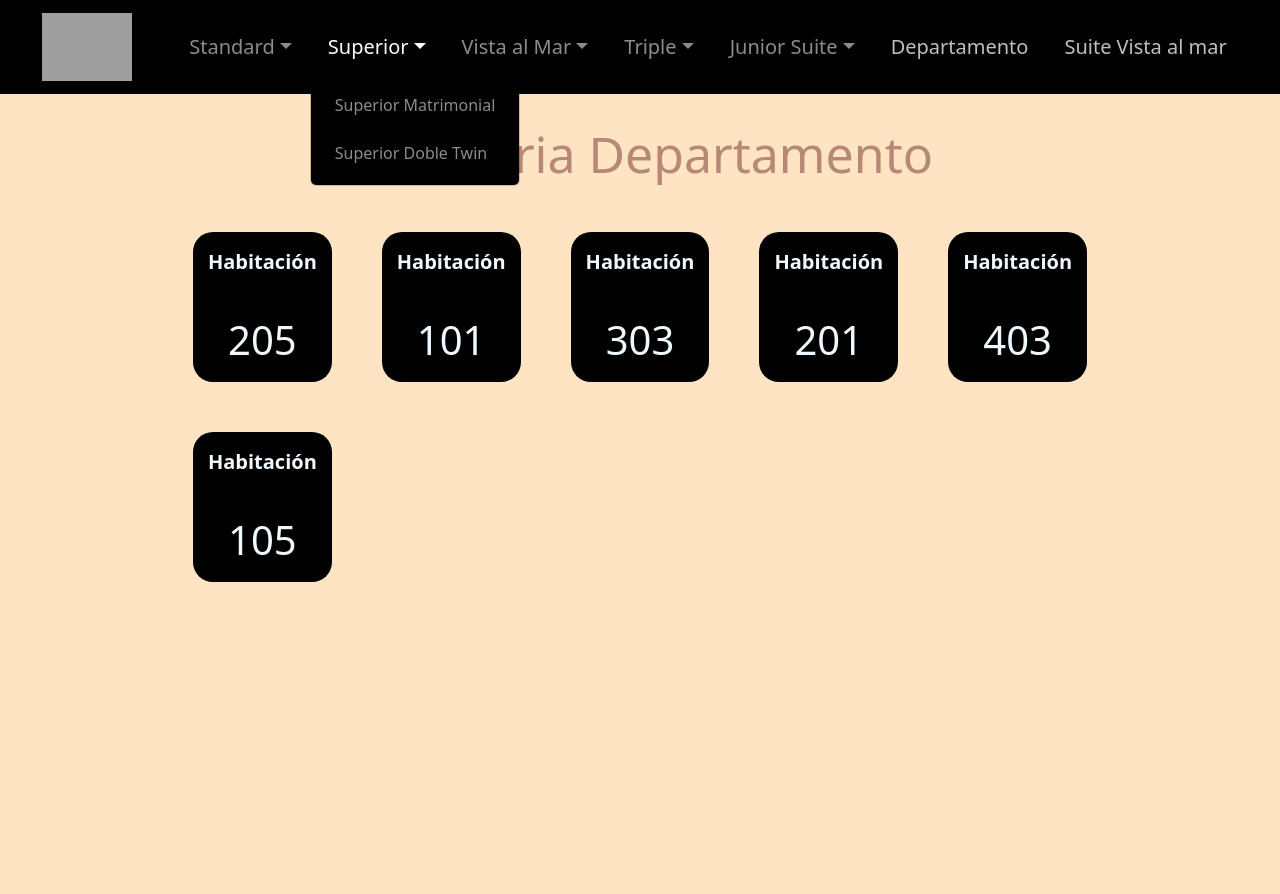
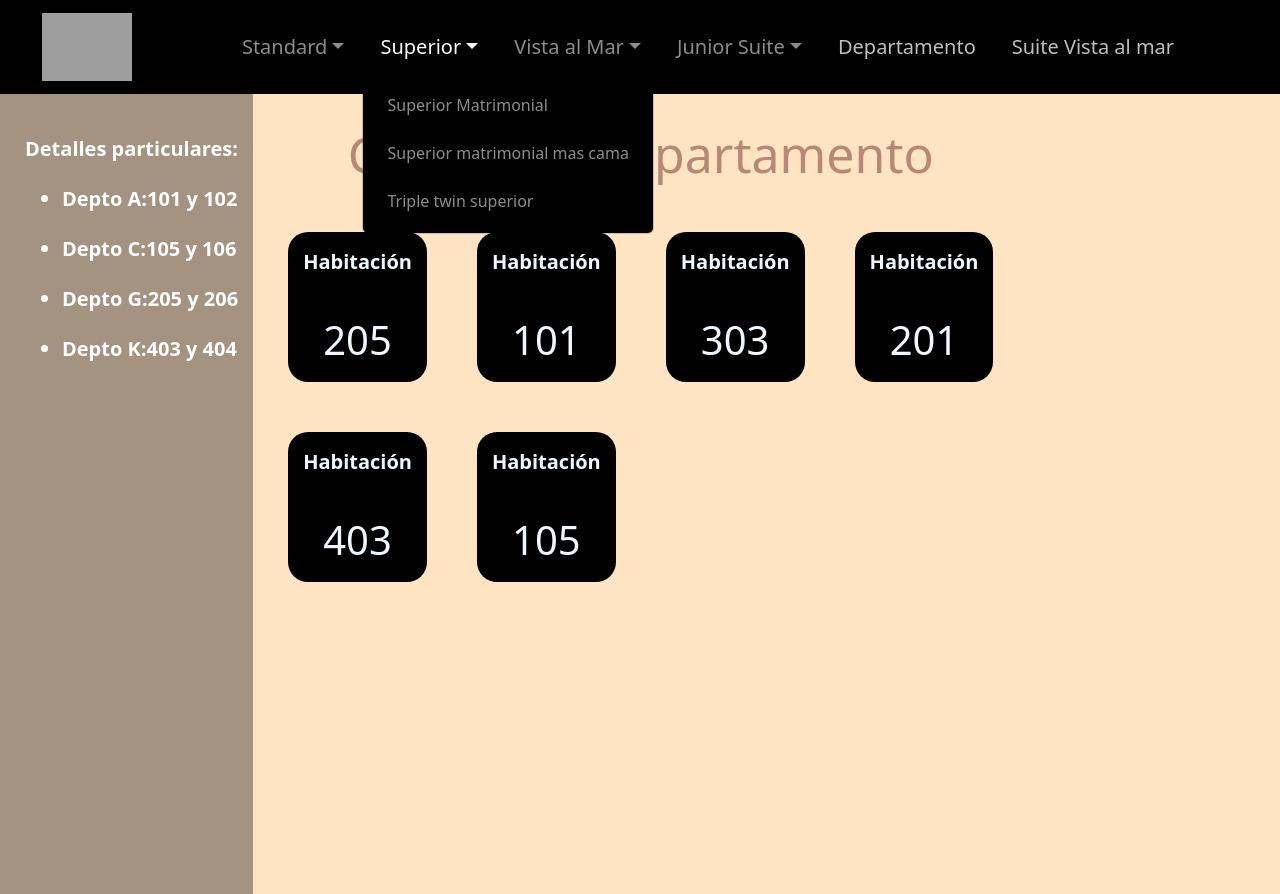
Before and after one commit to vabalo9/Aplicacion-Iruna, a React (Vite) app: page /categoria/IDEP in a window 1280 px wide. Both pictures are taken after a click on the button "Superior". Built offline with nearby package versions, Linux system fonts and the light colour scheme; grey boxes are pictures that could not be loaded.

Commit message:
cambios generales

```diff
--- a/src/App.css
+++ b/src/App.css
@@ -49,7 +49,7 @@ margin-bottom: 50px;
 
  .container-products {
   display: grid;
-  grid-template-columns: repeat(5, 1fr);
+  grid-template-columns: repeat(4, 1fr);
   grid-auto-rows: 150px; /* altura fija para los elementos */
   gap: 50px;
   padding-block: 40px;
@@ -114,7 +114,8 @@ margin-bottom: 50px;
  .div-filtros {
   background-color: rgba(47, 45, 42, 0.441);
   padding-top: 20px;
-  padding-right: 50px;
+  padding-right: 15px;
+  margin-right: 5px;
 }
 
 
@@ -153,9 +154,7 @@ margin-bottom: 50px;
   text-decoration: underline;
 }
 
-.margen {
-  margin-right: 20px;
-}
+
  .invisible {
   display: none;
  }
--- a/src/Components/BootstrapNavbar.jsx
+++ b/src/Components/BootstrapNavbar.jsx
@@ -35,7 +35,8 @@ const BootstrapNavbar = () => {
           </a>
           <ul className="dropdown-menu">
             <li><a className="dropdown-item" ><Link className="nav-link navbar-dark" to ={`/categoria/${"IDSST"}`}>Superior Matrimonial</Link></a></li>
-            <li><a className="dropdown-item" > <Link className="nav-link navbar-dark" to ={`/categoria/${"IDWSST"}`}>Superior Doble Twin</Link></a></li>
+            <li><a className="dropdown-item"> <Link className="nav-link navbar-dark" to ={`/categoria/${"ITSU"}`}>Superior matrimonial mas cama</Link></a></li>
+            <li><a className="dropdown-item" > <Link className="nav-link navbar-dark" to ={`/categoria/${"ITWS"}`}>Triple twin superior</Link></a></li>
           </ul>
         </li>
         <li className="nav-item dropdown">
@@ -49,15 +50,7 @@ const BootstrapNavbar = () => {
           </ul>
         </li>
 
-        <li className="nav-item dropdown">
-          <a className="nav-link dropdown-toggle"  role="button" data-bs-toggle="dropdown" aria-expanded="false">
-            Triple
-          </a>
-          <ul className="dropdown-menu">
-            <li><a className="dropdown-item"> <Link className="nav-link navbar-dark" to ={`/categoria/${"ITSU"}`}>Triple</Link></a></li>
-            <li><a className="dropdown-item"> <Link className="nav-link navbar-dark" to ={`/categoria/${"ITWS"}`}>  Triple twin</Link></a></li>
-          </ul>
-        </li>
+
 
         <li className="nav-item dropdown">
           <a className="nav-link dropdown-toggle"  role="button" data-bs-toggle="dropdown" aria-expanded="true">
--- a/src/Components/FiltrosIDEP.jsx
+++ b/src/Components/FiltrosIDEP.jsx
@@ -9,6 +9,7 @@ const FiltrosIDEP = () => {
       <ul>
         <li className='item-detalles'>Depto A:101 y 102</li>
         <li className='item-detalles'>Depto C:105 y 106</li>
+        <li className='item-detalles'>Depto G:205 y 206</li>
         <li className='item-detalles'>Depto K:403 y 404</li>
       </ul>
     </div>
--- /dev/null
+++ b/src/Components/FiltrosIDSST.jsx
@@ -0,0 +1,21 @@
+import React from 'react'
+
+const FiltrosIDSST = () => {
+  return (
+    <>
+
+    <div className='padding'>
+      <p className='indicador'>Detalles particulares:</p>
+      <p className='indicador'>Todas las habitaciones tienen:</p>
+      <ul>
+        <li className='item-detalles'>Baño interno</li>
+        <li className='item-detalles'>Bañera</li>
+        <li className='item-detalles'>Vista a pulmon cerrado</li>
+      </ul>
+    </div>
+
+    </>
+  )
+}
+
+export default FiltrosIDSST
--- a/src/Components/FiltrosIDST.jsx
+++ b/src/Components/FiltrosIDST.jsx
@@ -10,22 +10,33 @@ const FiltrosIDST = ({filtrarInterna, filtrarDucha, filtrarDepartamento, filtrar
     <>
     <div>
       <p className='indicador'>Filtros para aplicar</p>
-      <div className={categoria=== "IDWST" ? "invisible" : 'filtros'} >
+      <div className={ 'filtros'} >
         <h5>Baño con ventilación</h5>
         <Switch id="switch-activo1" checked={false} onChange={filtrarInterna} />
       </div>
-      <div className= {categoria=="IDST" || categoria=== "IDWST" ? "filtros" : "invisible"}  >
+      <div className= {"filtros" }  >
         <h5>Habitaciones con ducha</h5>
         <Switch id="switch-ducha" checked={false} onChange={filtrarDucha} />
       </div>
-      <div className= {categoria =="IDST" || categoria == "IDWSST" ? "invisible":'filtros margen'} >
+      <div className= {'filtros'} >
             <h5>Vista contra frente al mar</h5>
             <Switch id="contra-frente" checked={false} onChange={filtrarvistaContraFrente} />
       </div>
-      <div className= {categoria =="IDST" || categoria == "IDWSST" ? "invisible":"filtros"} >
+      <div className= { "filtros"} >
         <h5>Habitaciones convertibles en departamento</h5>
         <Switch id="switch-departamento" checked={false} onChange={filtrarDepartamento} />
       </div>
+    </div>
+
+    <div className='padding'>
+      <p className='indicador indicador-standard'>Detalles particulares:</p>
+      <p className='indicador indicador-standard'>Se pueden hacer departamento:</p>
+      <ul>
+        <li className='item-detalles'>103 y 104</li>
+        <li className='item-detalles'>203 y 204</li>
+        <li className='item-detalles'>324 y 325</li>
+        <li className='item-detalles'>424 y 425</li>
+      </ul>
     </div>
 
   </>
--- a/src/Components/ItemList.jsx
+++ b/src/Components/ItemList.jsx
@@ -12,8 +12,8 @@ const ItemList = ({opciones}) => {
     else if (categoria==="IDWSST") {setTitulo("Categoria Superior doble twin")}
     else if (categoria==="IDVM") {setTitulo("Categoria matrimonial Vista al mar")}
     else if (categoria==="IDWM") {setTitulo("Categoria doble twin Vista al mar")}
-    else if (categoria==="ITSU") {setTitulo("Categoria Triple \n Matrimonial mas cama")}
-    else if (categoria==="ITWS") {setTitulo("Categoria triple twin")}
+    else if (categoria==="ITSU") {setTitulo("Categoria Superior mas cama")}
+    else if (categoria==="ITWS") {setTitulo("Categoria Superior triple twin")}
     else if (categoria==="ISTE") {setTitulo("Categoria Junior Suite doble")}
     else if (categoria==="ITSTE") {setTitulo("Categoria Junior Suite triple")}
     else if (categoria==="IDEP") {setTitulo("Categoria Departamento")}
--- a/src/Components/ItemListContainer.jsx
+++ b/src/Components/ItemListContainer.jsx
@@ -6,12 +6,13 @@ import FiltrosIDVM from './FiltrosIDVM';
 import Ejemplo from './Ejemplo';
 import FiltrosIDST from './FiltrosIDST';
 import FiltrosIDEP from './FiltrosIDEP';
+import FiltrosIDSST from './FiltrosIDSST';
 
 
 const habitaciones =[
     {habitacion:118, categoria:"IDST"},
     {habitacion:126, categoria:"IDST"},
-    {habitacion:525, categoria:"IDST",interna:true, ducha:true, detalles:["Es una habitación bastante amplia","Se ve el mar si uno se sienta en la cama"] },
+    {habitacion:525, categoria:"IDST", vista:"Al mar de contrafrente", ducha:true, detalles:["Es una habitación bastante amplia","Se ve el mar si uno se sienta en la cama"] },
     {habitacion:327, categoria:"IDST"},
     {habitacion:426, categoria:"IDST"},
     {habitacion:226, categoria:"IDST"},
@@ -30,34 +31,40 @@ const habitaciones =[
     {habitacion:427, categoria:"IDWST"},
     {habitacion:218, categoria:"IDWST"},
 
-    {habitacion:104, categoria:"IDSST", departamento:true, detalles:["Se hace junto con la habitacion 103 el departemento B"]},
-    {habitacion:519, id:4,  categoria:"IDSST", interna:true, vista:"Pulmon interno del Hotel", detalles:["Queda al lado del office de las mucamas"]},
-    {habitacion:119, categoria:"IDSST", interna:true},
-    {habitacion:219, categoria:"IDSST", interna:true},
-    {habitacion:319, categoria:"IDSST", interna:true},
-    {habitacion:419, categoria:"IDSST", interna:true},
-    {habitacion:120, categoria:"IDSST", interna:true},
-    {habitacion:123, categoria:"IDSST",interna:true,},
-    {habitacion:124, categoria:"IDSST"},
-    {habitacion:220, categoria:"IDSST", interna:true},
-    {habitacion:420, categoria:"IDSST", interna:true},
-    {habitacion:520, categoria:"IDSST", interna:true},
-    {habitacion:523, categoria:"IDSST",interna:true, vista:"Al mar de contrafrente",},
-    {habitacion:524, categoria:"IDSST",  vista:"Al mar de contrafrente", detalles:["Tiene la pared en diagonal, Vista al mar de contrafrente"]},
-    {habitacion:423, categoria:"IDSST",interna:true, vista:"Al mar de contrafrente"},
-    {habitacion:424, categoria:"IDSST", departamento:true, detalles:["Se hace departamento con 425"]},
-    {habitacion:223, categoria:"IDSST",interna:true,},
-    {habitacion:224, categoria:"IDSST"},
-    {habitacion:323, categoria:"IDSST",interna:true,},
-    {habitacion:324, categoria:"IDSST", departamento:true},
-    {habitacion:407, categoria:"IDSST", vista:"Pulmon interno cerrado"},
-    {habitacion:204, categoria:"IDSST"},
+    {habitacion:104, categoria:"IDST", departamento:true, detalles:["Se hace junto con la habitacion 103 el departemento B"]},
+    {habitacion:519, id:4,  categoria:"IDST", interna:true, vista:"Pulmon interno del Hotel", detalles:["Queda al lado del office de las mucamas"]},
+    {habitacion:119, categoria:"IDST", interna:true},
+    {habitacion:219, categoria:"IDST", interna:true},
+    {habitacion:319, categoria:"IDST", interna:true},
+    {habitacion:419, categoria:"IDST", interna:true},
+    {habitacion:120, categoria:"IDST", interna:true},
+    {habitacion:123, categoria:"IDST",interna:true,},
+    {habitacion:124, categoria:"IDST"},
+    {habitacion:220, categoria:"IDST", interna:true},
+    {habitacion:420, categoria:"IDST", interna:true},
+    {habitacion:520, categoria:"IDST", interna:true},
+    {habitacion:523, categoria:"IDST",interna:true, vista:"Al mar de contrafrente",},
+    {habitacion:524, categoria:"IDST",  vista:"Al mar de contrafrente", detalles:["Tiene la pared en diagonal, Vista al mar de contrafrente"]},
+    {habitacion:423, categoria:"IDST",interna:true, vista:"Al mar de contrafrente"},
+    {habitacion:424, categoria:"IDST", departamento:true, detalles:["Se hace departamento con 425"]},
+    {habitacion:223, categoria:"IDST",interna:true,},
+    {habitacion:224, categoria:"IDST"},
+    {habitacion:323, categoria:"IDST",interna:true,},
+    {habitacion:324, categoria:"IDST", departamento:true},
+    {habitacion:407, categoria:"IDST", vista:"Pulmon interno cerrado"},
+    {habitacion:204, categoria:"IDST"},
 
-    {habitacion:103, categoria:"IDWSST", detalles:["Se hace junto con la habitacion 104 el departemento B"]},
-    {habitacion:203, categoria:"IDWSST", detalles:["Junto a 204 se hace el departamento G"]},
-    {habitacion:408, categoria:"IDWSST", interna:true, detalles:["Esta al lado de la oficina de la Gobernanta"]},
-    {habitacion:308, categoria:"IDWSST"},
-    {habitacion:320, categoria:"IDWSST", interna:true},
+    {habitacion:103, categoria:"IDWST", detalles:["Se hace junto con la habitacion 104 el departemento B"]},
+    {habitacion:203, categoria:"IDWST", detalles:["Junto a 204 se hace el departamento G"]},
+    {habitacion:408, categoria:"IDWST", interna:true, detalles:["Esta al lado de la oficina de la Gobernanta"]},
+    {habitacion:308, categoria:"IDWST"},
+    {habitacion:320, categoria:"IDWST", interna:true},
+
+    {habitacion:121, categoria:"IDSST", interna:true},
+    {habitacion:221, categoria:"IDSST", interna:true},
+    {habitacion:321, categoria:"IDSST", interna:true},
+    {habitacion:421, categoria:"IDSST", interna:true},
+    {habitacion:521, categoria:"IDSST", interna:true},
 
     {habitacion:112, id:3, convertible:true,   categoria:"IDVM", vista:"Frente del hotel", detalles:["Cuenta con dos sillones pequeños"]},
     {habitacion:114, categoria:"IDVM", interna:true, vista:"Frente del hotel"},
@@ -159,17 +166,20 @@ const ItemListContainer = () => {
 
   return (
     <>
-    <div className={ categoria ==="ISTE" || categoria ==="ISTE" || categoria ==="ITSTE" || categoria ==="ISVM" || categoria==="IDEP" ? 'ItemListContenedor':'ItemListContainer'}>
-      <div  className={categoria==="ISTE" || categoria==="ITSTE" || categoria==="IDEP" || categoria==="ISVM" ? 'invisible':'div-filtros'}>
+    <div className={ categoria ==="ISTE"  || categoria ==="ITSTE" || categoria ==="ISVM"  ? 'ItemListContenedor':'ItemListContainer'}>
+      <div  className={categoria==="ISTE" || categoria==="ITSTE"  || categoria==="ISVM" ? 'invisible':'div-filtros'}>
         { categoria === "ITSU" || categoria === "ITWS" ?
         <FiltrosITSU filtrarvistaContraFrente={filtrarvistaContraFrente} />
 
-        : categoria===  "IDWSST" || categoria===  "IDSST" || categoria==="IDST" || categoria=== "IDWST" ?
+        :categoria==="IDST" || categoria=== "IDWST" ?
         <FiltrosIDST filtrarConvertible={filtrarConvertible}
         filtrarvistaContraFrente={filtrarvistaContraFrente}
         filtrarInterna={filtrarInterna}
         filtrarDucha={filtrarDucha}
         filtrarDepartamento={filtrarDepartamento} />
+
+        :categoria==="IDSST"  ?
+        <FiltrosIDSST />
 
         : categoria === "IDVM" || categoria === "IDWM" ?
         <FiltrosIDVM  filtrarConvertible={filtrarConvertible}
```
